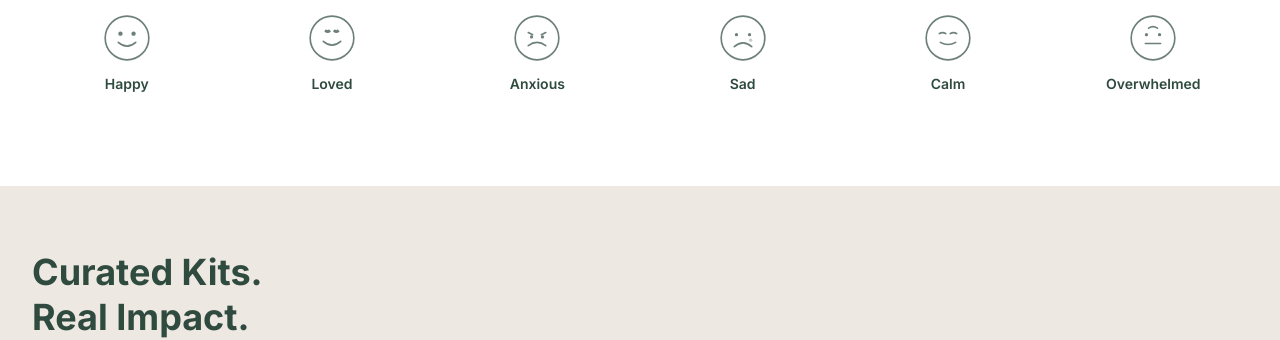
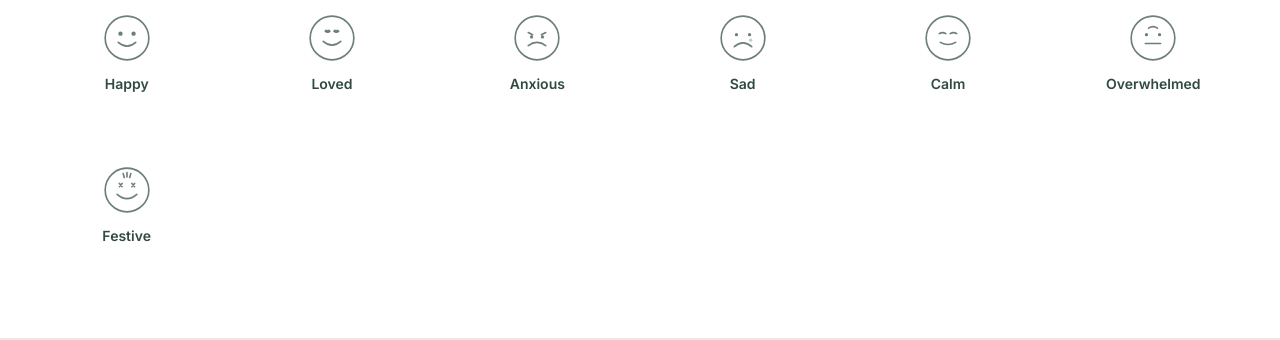
Before and after one commit to Kartikeychandrashukla/Snekart, a React (Vite) app in the folder app/: page / in a window 1280 px wide. Shown: the part 1100-1440 px from the top of the page. Built offline with nearby package versions, Linux system fonts and the light colour scheme; no server answers.

Commit message:
Added festive

```diff
--- a/app/src/components/AdminBlogModal.jsx
+++ b/app/src/components/AdminBlogModal.jsx
@@ -3,7 +3,9 @@ import { createBlogPost, updateBlogPost, deleteBlogPost, uploadBlogVideo, upload
 import { useProducts } from '../context/ProductsContext'
 
 const categoryOptions = ['Self-Care', 'Gifting', 'Community', 'New Arrivals', 'Soft Life', 'Main Character Energy', 'Low Energy First Aid']
-const emotionOptions = ['happy', 'loved', 'anxious', 'sad', 'calm', 'overwhelmed']
+const emotionOptions = ['happy', 'loved', 'anxious', 'sad', 'calm', 'overwhelmed','festive']
+
+
 
 function toFormState(post) {
   return {
--- a/app/src/components/AdminProductModal.jsx
+++ b/app/src/components/AdminProductModal.jsx
@@ -1,7 +1,8 @@
 import { useState } from 'react'
 import { createProduct, updateProduct, deleteProduct, uploadProductImage, deleteUploadedImage } from '../services/api'
 
-const emotionOptions = ['happy', 'loved', 'anxious', 'sad', 'calm', 'overwhelmed']
+const emotionOptions = ['happy', 'loved', 'anxious', 'sad', 'calm', 'overwhelmed','festive']
+
 const tierOptions = [
   { value: 1, label: 'Starter Kit (₹399–599)' },
   { value: 2, label: 'Core Kit (₹799–1,299)' },
--- a/app/src/components/ProductCard.jsx
+++ b/app/src/components/ProductCard.jsx
@@ -16,6 +16,8 @@ export const emotionColor = {
   sad:         'bg-dusty/80 text-forest',
   calm:        'bg-sage/60 text-forest',
   overwhelmed: 'bg-taupe text-forest',
+  festive: 'bg-marigold/60 text-forest',
+
 }
 
 // ── Hook — lives in parent pages only ────────────────────────────────────────
--- a/app/src/pages/Emotions.jsx
+++ b/app/src/pages/Emotions.jsx
@@ -9,6 +9,8 @@ const emotions = [
   { id: 'sad',         label: 'Sad',         bg: 'bg-dusty',    description: 'Comfort for hard days' },
   { id: 'calm',        label: 'Calm',        bg: 'bg-sage',     description: 'Peace & self-discovery' },
   { id: 'overwhelmed', label: 'Overwhelmed', bg: 'bg-taupe',    description: 'When it all feels like too much' },
+  { id: 'festive', label: 'Festive', bg: 'bg-marigold', description: 'Celebrate the season together' },
+
 ]
 
 const faceSVG = {
@@ -18,6 +20,8 @@ const faceSVG = {
   sad:         '😢',
   calm:        '😌',
   overwhelmed: '😐',
+festive: '🎉',
+
 }
 
 export default function Emotions() {
--- a/app/src/pages/Home.jsx
+++ b/app/src/pages/Home.jsx
@@ -9,6 +9,8 @@ const emotions = [
   { id: 'sad',         label: 'Sad' },
   { id: 'calm',        label: 'Calm' },
   { id: 'overwhelmed', label: 'Overwhelmed' },
+  { id: 'festive', label: 'Festive' },
+
 ]
 
 // ── Face SVGs (matching the mockup line-drawn circles) ────────────────────────
@@ -67,6 +69,16 @@ function FaceSVG({ type }) {
         <path d="M18 13 Q22 10 26 13" strokeLinecap="round"/>
       </svg>
     ),
+    festive: (
+  <svg className={base} viewBox="0 0 44 44" fill="none" stroke="currentColor" strokeWidth="1.5">
+    <circle cx="22" cy="22" r="20"/>
+    <path d="M13 26 Q22 34 31 26" strokeLinecap="round"/>
+    <path d="M15 16 L17.5 19 M15 19 L17.5 16" strokeLinecap="round"/>
+    <path d="M29 16 L26.5 19 M29 19 L26.5 16" strokeLinecap="round"/>
+    <path d="M22 6 L22 10 M18.5 7 L19.5 10.5 M25.5 7 L24.5 10.5" strokeLinecap="round"/>
+  </svg>
+),
+
   }
   return faces[type] || null
 }
--- a/app/src/pages/Shop.jsx
+++ b/app/src/pages/Shop.jsx
@@ -13,7 +13,8 @@ const tiers = [
   { value: 3, label: 'Premium  ₹1,999–₹5,000' },
 ]
 
-const emotions = ['all', 'happy', 'loved', 'anxious', 'sad', 'calm', 'overwhelmed']
+const emotions = ['all', 'happy', 'loved', 'anxious', 'sad', 'calm', 'overwhelmed', 'festive']
+
 
 export default function Shop() {
   const { products, loading, refetch } = useProducts()
--- a/app/tailwind.config.js
+++ b/app/tailwind.config.js
@@ -12,6 +12,7 @@ export default {
         warm:     "#F7E2A6",
         cream:    "#FAF7F2",
         taupe:    "#E7E1D9",
+        marigold: "#E3A857",
       },
       fontFamily: {
         sans: ["Inter", "sans-serif"],
```
